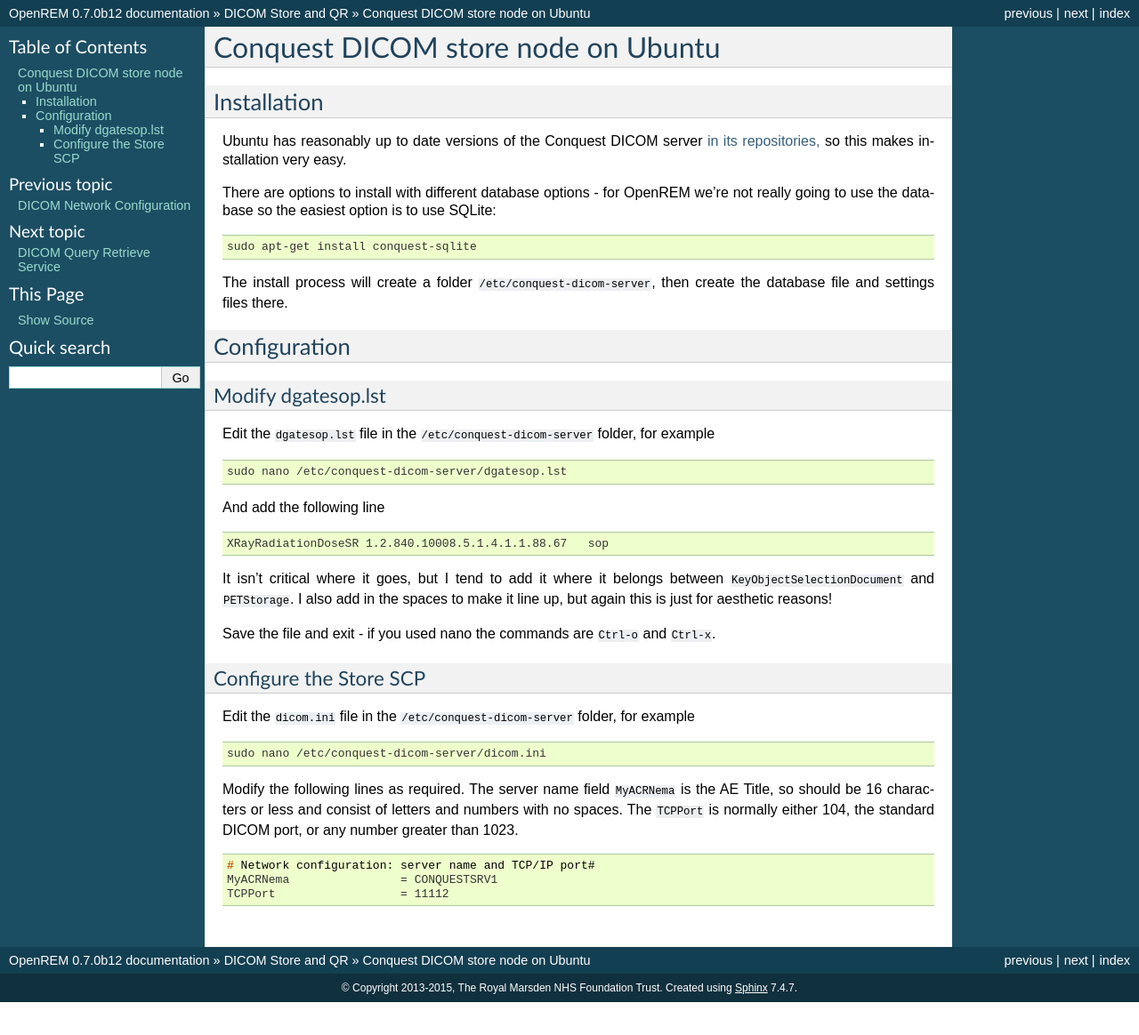
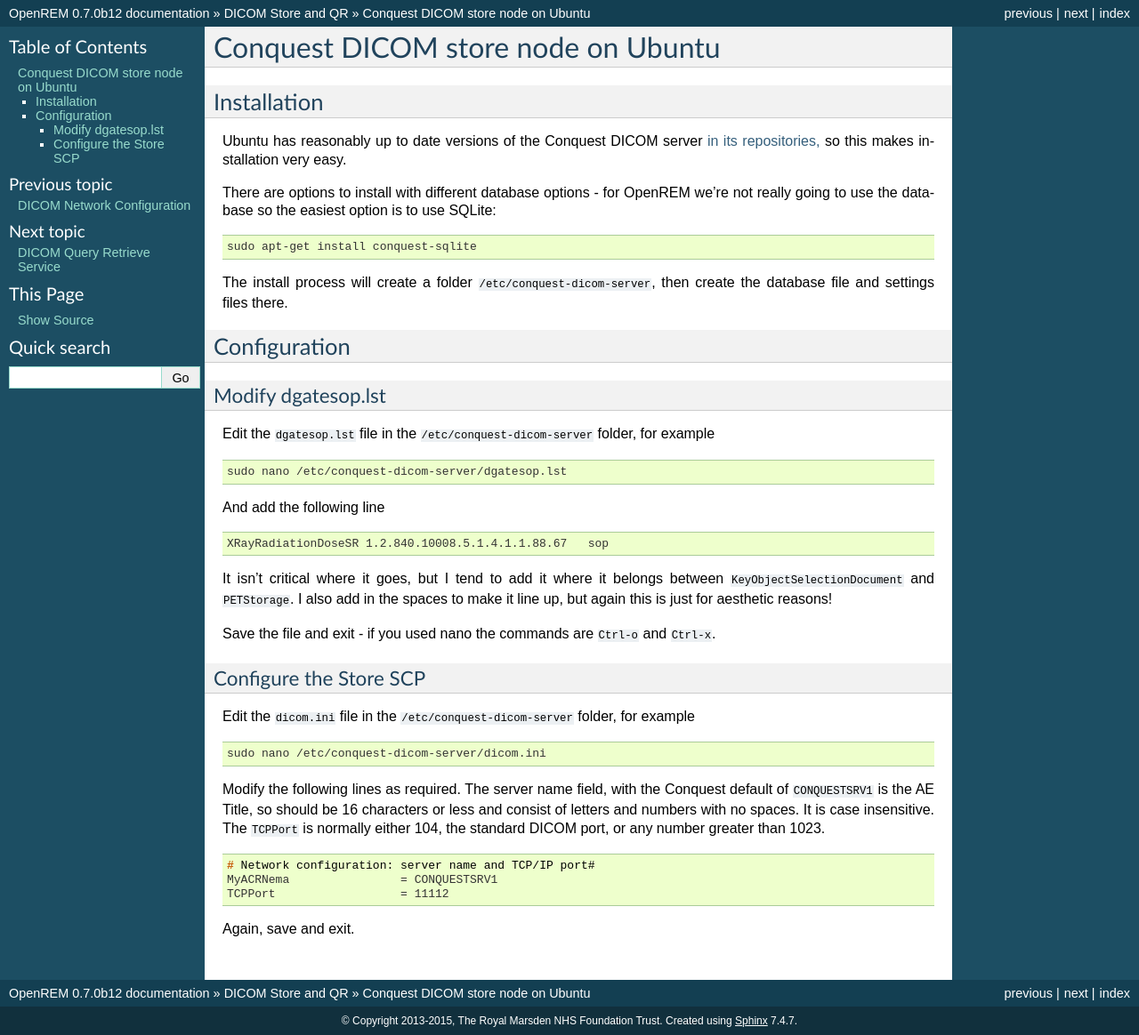
Before and after one commit to ckswilliams/modOpenREM, a Sphinx documentation site: the page built from docs/conquestUbuntu.rst, in a window 1280 px wide. Shown: the whole page at 89% size. Built offline with Sphinx 7.4.7, drawn with Linux system fonts in a browser that asks for light colours; before the commit the page ends 1127 px from its top, so only the background shows below that.

Commit message:
Modified the wording slightly to make sure people edit the value and not the key!

```diff
--- a/docs/conquestUbuntu.rst
+++ b/docs/conquestUbuntu.rst
@@ -54,9 +54,10 @@
 
     sudo nano /etc/conquest-dicom-server/dicom.ini
 
-Modify the following lines as required. The server name field ``MyACRNema`` is the AE Title, so should
-be 16 characters or less and consist of letters and numbers with no spaces. The ``TCPPort`` is normally
-either 104, the standard DICOM port, or any number greater than 1023.
+Modify the following lines as required. The server name field, with the Conquest default of ``CONQUESTSRV1`` is the AE
+Title, so should be 16 characters or less and consist of letters and numbers with no spaces. It is case
+insensitive. The ``TCPPort`` is normally either 104, the standard DICOM port, or any number greater than
+1023.
 
 .. sourcecode:: console
 
@@ -64,7 +65,7 @@
     MyACRNema                = CONQUESTSRV1
     TCPPort                  = 11112
 
-
+Again, save and exit.
 
 
 .. _`in its repositories,`: http://packages.ubuntu.com/search?keywords=conquest
```
